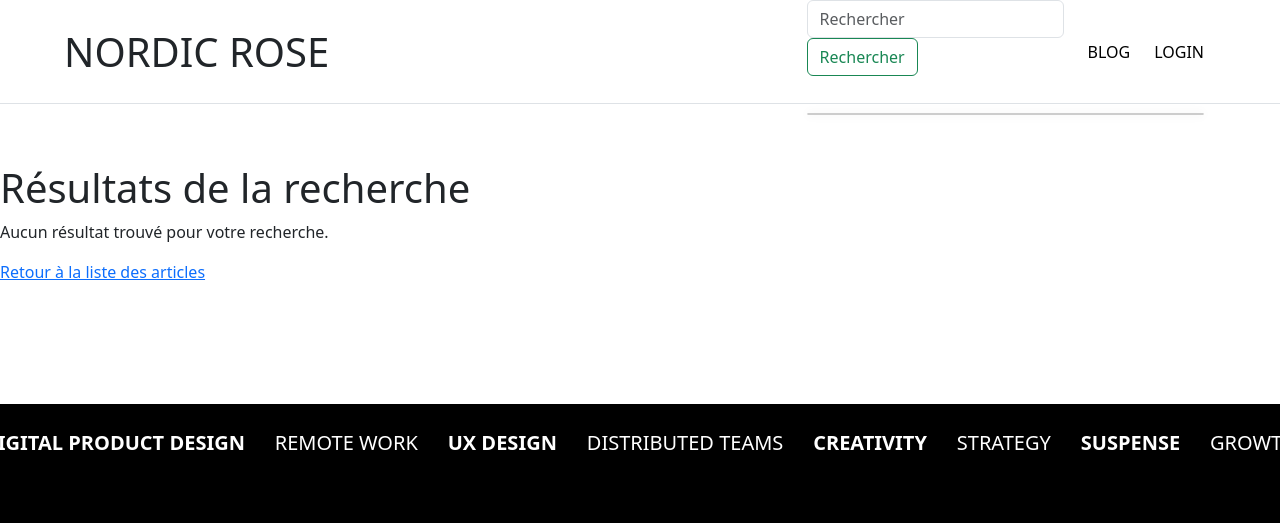
After one commit to lsureauynov/blog, a Symfony app: template templates/articles/search_results.html.twig in a window 1280 px wide. The commit adds this page. Shown: the top 523 px of the page. Run offline with Twig, Linux system fonts and the light colour scheme; the template is opened without the code that fills it, so the values that code supplies are empty; style sheets or scripts are compiled from the project's sources; some libraries are stand-ins or nearby versions.

Commit message:
feat/AjaxSearchBarPretty

```diff
--- a/assets/styles/custom.scss
+++ b/assets/styles/custom.scss
@@ -177,3 +177,24 @@
     }
   }
 }
+
+.search-results-container {
+  position: absolute;
+  top: calc(100% + 10px); /* Décalage par rapport à la barre de recherche */
+  left: 0;
+  width: 100%;
+  background-color: white;
+  border: 1px solid #ccc;
+  border-radius: 5px;
+  box-shadow: 0 0 10px rgba(0, 0, 0, 0.1);
+  z-index: 999; /* Assurez-vous que les résultats s'affichent au-dessus des autres éléments */
+}
+
+.search-result {
+  padding: 10px;
+  border-bottom: 1px solid #eee;
+}
+
+.search-result:last-child {
+  border-bottom: none;
+}
--- a/config/routes.yaml
+++ b/config/routes.yaml
@@ -7,3 +7,7 @@ app_articles_search:
     path: '/search'
     controller: 'App\Controller\ArticlesController::searchByTitle'
     methods: ['GET']
+app_search_result:
+    path: '/search_results'
+    controller: App\Controller\ArticlesController::searchResult
+    methods: GET
--- a/public/search.js
+++ b/public/search.js
@@ -1,6 +1,19 @@
 document.addEventListener('DOMContentLoaded', function() {
+    const searchForm = document.getElementById('searchForm');
     const searchInput = document.getElementById('searchInput');
-    const searchResults = document.getElementById('searchResults');
+    const searchResults = document.querySelector('.search-results-container');
+
+    // Fonction pour gérer la soumission du formulaire
+    function handleFormSubmit(event) {
+        event.preventDefault();
+
+        const query = searchInput.value.trim();
+        if (query.length === 0) {
+            return;
+        }
+
+        window.location.href = `/search_results?query=${query}`;
+    }
 
     searchInput.addEventListener('input', function() {
         const query = this.value.trim();
@@ -9,23 +22,14 @@ document.addEventListener('DOMContentLoaded', function() {
             return;
         }
 
-        // Envoyer une requête AJAX au contrôleur Symfony
+
         const xhr = new XMLHttpRequest();
         xhr.onreadystatechange = function() {
             if (xhr.readyState === XMLHttpRequest.DONE) {
                 if (xhr.status === 200) {
-                    // Traitement des données en cas de succès
+
                     const data = JSON.parse(xhr.responseText);
-                    // Mettre à jour les résultats
-                    searchResults.innerHTML = '';
-                    data.forEach(article => {
-                        const articleLink = document.createElement('a');
-                        articleLink.href = `/articles/${article.id}`;
-                        articleLink.textContent = article.title;
-                        const articleDiv = document.createElement('div');
-                        articleDiv.appendChild(articleLink);
-                        searchResults.appendChild(articleDiv);
-                    });
+                    renderSearchResults(data);
                 } else {
                     // Gestion des erreurs en cas d'échec de la requête
                     console.error('Erreur lors de la recherche :', xhr.statusText);
@@ -35,8 +39,31 @@ document.addEventListener('DOMContentLoaded', function() {
         xhr.onerror = function() {
             console.error('Erreur lors de la requête AJAX.');
         };
-        // Utilisez la route correcte pour la recherche d'articles
+        // Utiliser la route correcte pour la recherche d'articles
         xhr.open('GET', `/search?query=${query}`, true);
         xhr.send();
     });
+
+    searchForm.addEventListener('submit', handleFormSubmit);
 });
+
+function renderSearchResults(data){
+    searchResults.innerHTML = '';
+    data.forEach(article => {
+        const articleDiv = document.createElement('div');
+        articleDiv.classList.add('article-item');
+        const articleLink = document.createElement('a');
+        articleLink.href = `/articles/${article.id}`;
+        articleLink.classList.add('article-link');
+        articleDiv.appendChild(articleLink);
+
+        // Créer un élément p pour le titre de l'article
+        const articleTitle = document.createElement('p');
+        articleTitle.textContent = article.title;
+        articleLink.appendChild(articleTitle);
+
+        // Ajouter l'élément div au conteneur des résultats de recherche
+        searchResults.appendChild(articleDiv);
+    });
+
+}
--- /dev/null
+++ b/templates/articles/search_results.html.twig
@@ -0,0 +1,23 @@
+{% extends 'base.html.twig' %}
+
+{% block title %}Résultats de la recherche{% endblock %}
+
+{% block body %}
+    <h1>Résultats de la recherche</h1>
+
+    {% if articles is empty %}
+        <p>Aucun résultat trouvé pour votre recherche.</p>
+    {% else %}
+        <ul>
+            {% for article in articles %}
+                <li>
+                    <a href="{{ path('app_articles_show', {'id': article.id}) }}">{{ article.title }}</a>
+                    <img src="{{ asset('uploads/covers/' ~ article.coverImage) }}" class="object-fit-cover" style="width: 100%; height: 100%;">
+                    <small>Publié le {{ article.date ? article.date|date('Y-m-d') : 'Non spécifié' }}</small>
+                </li>
+            {% endfor %}
+        </ul>
+    {% endif %}
+
+    <a href="{{ path('app_articles_index') }}">Retour à la liste des articles</a>
+{% endblock %}
--- a/templates/base.html.twig
+++ b/templates/base.html.twig
@@ -40,14 +40,18 @@
 
 					<div class="header-ul-container collapse navbar-collapse" id="navbarNav">
 						<ul class="header-ul navbar-nav d-flex gap-4">
+
+						<form id="searchForm" class="form-inline my-2 my-lg-0" action="{{ path('app_articles_search') }}" method="GET">
+    					<input class="form-control mr-sm-2" type="search" placeholder="Rechercher" aria-label="Search" id="searchInput" name="query">
+    					<button class="btn btn-outline-success my-2 my-sm-0 ml-2" type="submit">Rechercher</button>
+						</form>
+						<div class="search-results-container" id="searchResults"></div> <!-- Affichage des résultats de la recherche -->
+
+							</form>
+
 							<li class="nav-item d-flex align-items-center">
 								<a class="header-links nav-link text-black text-decoration-none {{ app.request.pathInfo == '/articles/' ? ' active' }} p-0" aria-current="page" href="/articles/">BLOG</a>
 							</li>
-							<form id="searchForm" class="form-inline my-2 my-lg-0" action="{{ path('app_articles_search') }}" method="GET">
-    						<input class="form-control mr-sm-2" type="search" placeholder="Rechercher" aria-label="Search" id="searchInput" name="query">
-    						<button class="btn btn-outline-success my-2 my-sm-0" type="submit">Rechercher</button>
-    							<div id="searchResults"></div> <!-- Affichage des résultats de la recherche -->
-							</form>
 
 							{% if app.user %}
 								<li class="nav-item d-flex align-items-center">
```
Also changed, not shown: migrations/Version20240119094502.php (deleted, +0 -41 lines), migrations/Version20240315101704.php (deleted, +0 -33 lines), migrations/Version20240315113724.php (deleted, +0 -31 lines), migrations/Version20240318093337.php (added, +51 -0 lines), src/Controller/ArticlesController.php (+13 -0 lines), public/uploads/covers/12-65f80e0d087d6.png (added), public/uploads/covers/4-1-65f80df802568.png (added).
